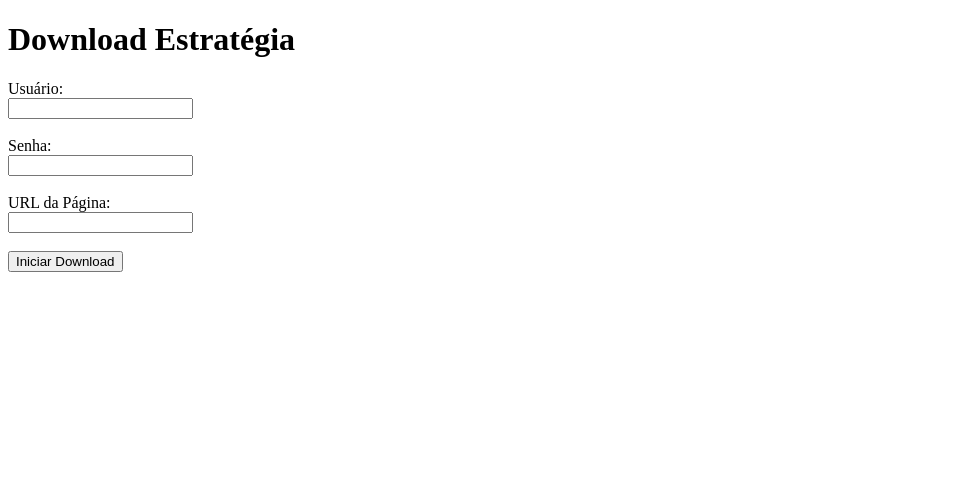
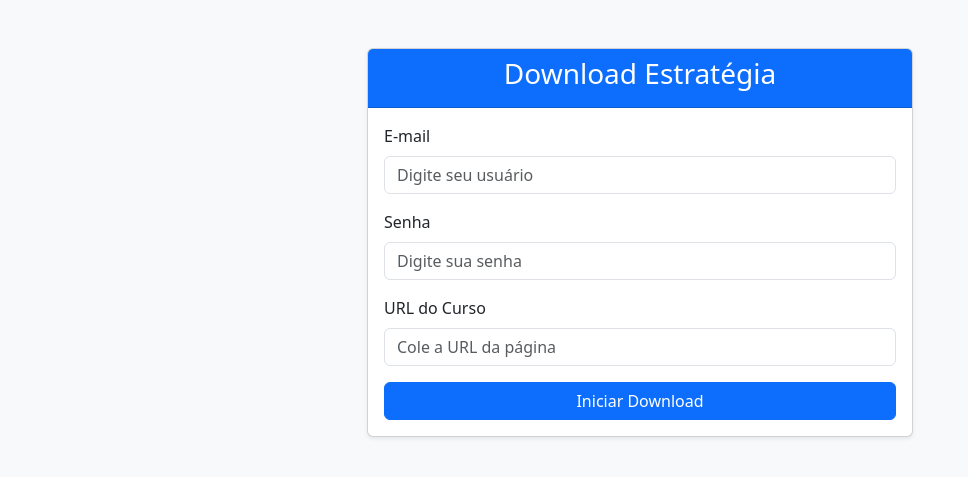
Before and after one commit to brauliopinto/download-estrategia, a Flask app: page / in a window 1280 px wide. Shown: the top 477 px of the page, without its empty margins (0-968 px from the left). Run offline with Flask 2, Linux system fonts and the light colour scheme; some libraries are stand-ins or nearby versions.

Commit message:
Enhance form layout with Bootstrap styling for improved user experience

```diff
--- a/templates/form.html
+++ b/templates/form.html
@@ -4,17 +4,41 @@
     <meta charset="UTF-8">
     <meta name="viewport" content="width=device-width, initial-scale=1.0">
     <title>Download Estratégia</title>
+    <!-- Link para o CSS do Bootstrap -->
+    <link href="https://cdn.jsdelivr.net/npm/bootstrap@5.3.0/dist/css/bootstrap.min.css" rel="stylesheet">
 </head>
-<body>
-    <h1>Download Estratégia</h1>
-    <form action="/download" method="post">
-        <label for="username">Usuário:</label><br>
-        <input type="text" id="username" name="username" required><br><br>
-        <label for="password">Senha:</label><br>
-        <input type="password" id="password" name="password" required><br><br>
-        <label for="url">URL da Página:</label><br>
-        <input type="url" id="url" name="url" required><br><br>
-        <button type="submit">Iniciar Download</button>
-    </form>
+<body class="bg-light">
+    <div class="container mt-5">
+        <div class="row justify-content-center">
+            <div class="col-md-6">
+                <div class="card shadow-sm">
+                    <div class="card-header bg-primary text-white text-center">
+                        <h3>Download Estratégia</h3>
+                    </div>
+                    <div class="card-body">
+                        <form action="/download" method="post">
+                            <div class="mb-3">
+                                <label for="username" class="form-label">E-mail</label>
+                                <input type="text" id="username" name="username" class="form-control" placeholder="Digite seu usuário" required>
+                            </div>
+                            <div class="mb-3">
+                                <label for="password" class="form-label">Senha</label>
+                                <input type="password" id="password" name="password" class="form-control" placeholder="Digite sua senha" required>
+                            </div>
+                            <div class="mb-3">
+                                <label for="url" class="form-label">URL do Curso</label>
+                                <input type="url" id="url" name="url" class="form-control" placeholder="Cole a URL da página" required>
+                            </div>
+                            <div class="d-grid">
+                                <button type="submit" class="btn btn-primary">Iniciar Download</button>
+                            </div>
+                        </form>
+                    </div>
+                </div>
+            </div>
+        </div>
+    </div>
+    <!-- Link para o JavaScript do Bootstrap (opcional, para interatividade) -->
+    <script src="https://cdn.jsdelivr.net/npm/bootstrap@5.3.0/dist/js/bootstrap.bundle.min.js"></script>
 </body>
 </html>
```
